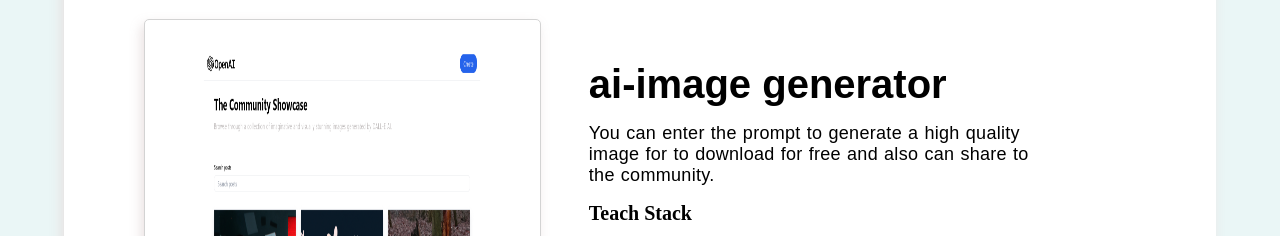
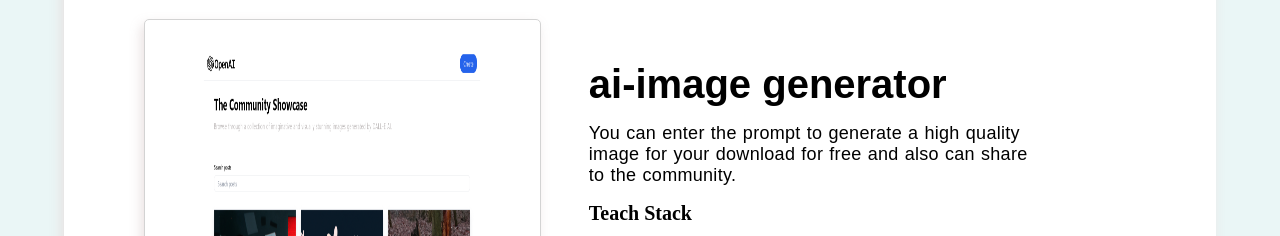
Before and after one commit to Dikshant1234567/DIKSHANT_PORTFOLIO, a React (Vite) app: page / in a window 1280 px wide. Shown: the part 1860-2096 px from the top of the page. Built offline with nearby package versions, Linux system fonts and the light colour scheme; a web font is replaced by a local one.

Commit message:
openai-project updated

```diff
--- a/src/components/Project.jsx
+++ b/src/components/Project.jsx
@@ -30,7 +30,7 @@ const Data = [
     title: "ai-image generator",
     mixCss: "darken",
     description:
-      "You can enter the prompt to generate a high quality image for to download for free and also can share to the community. ",
+      "You can enter the prompt to generate a high quality image for your download for free and also can share to the community. ",
     linkToSite: "https://ai-image-generator-dikshant.netlify.app/",
     techStack: {
       1: "MERN",
```
